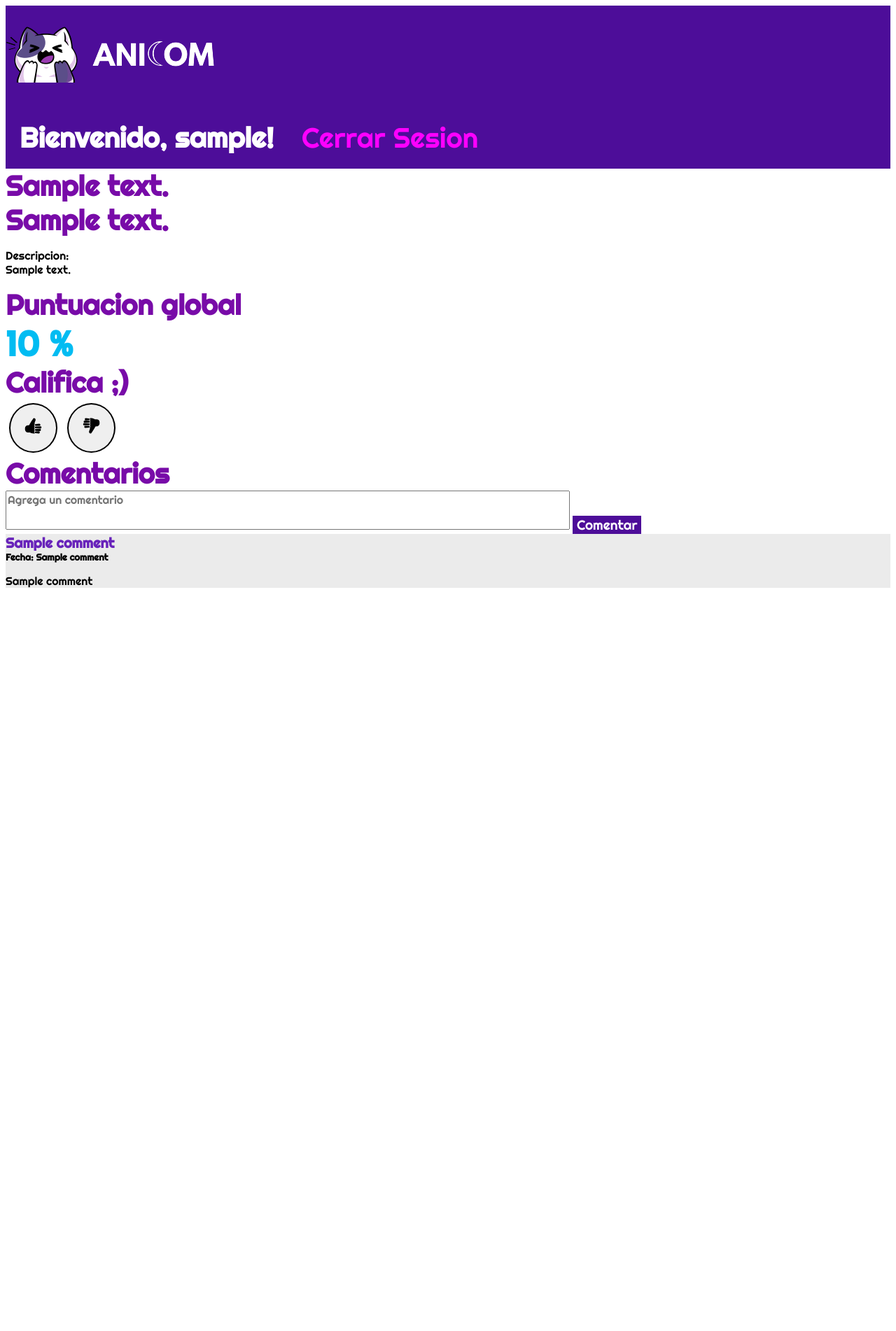
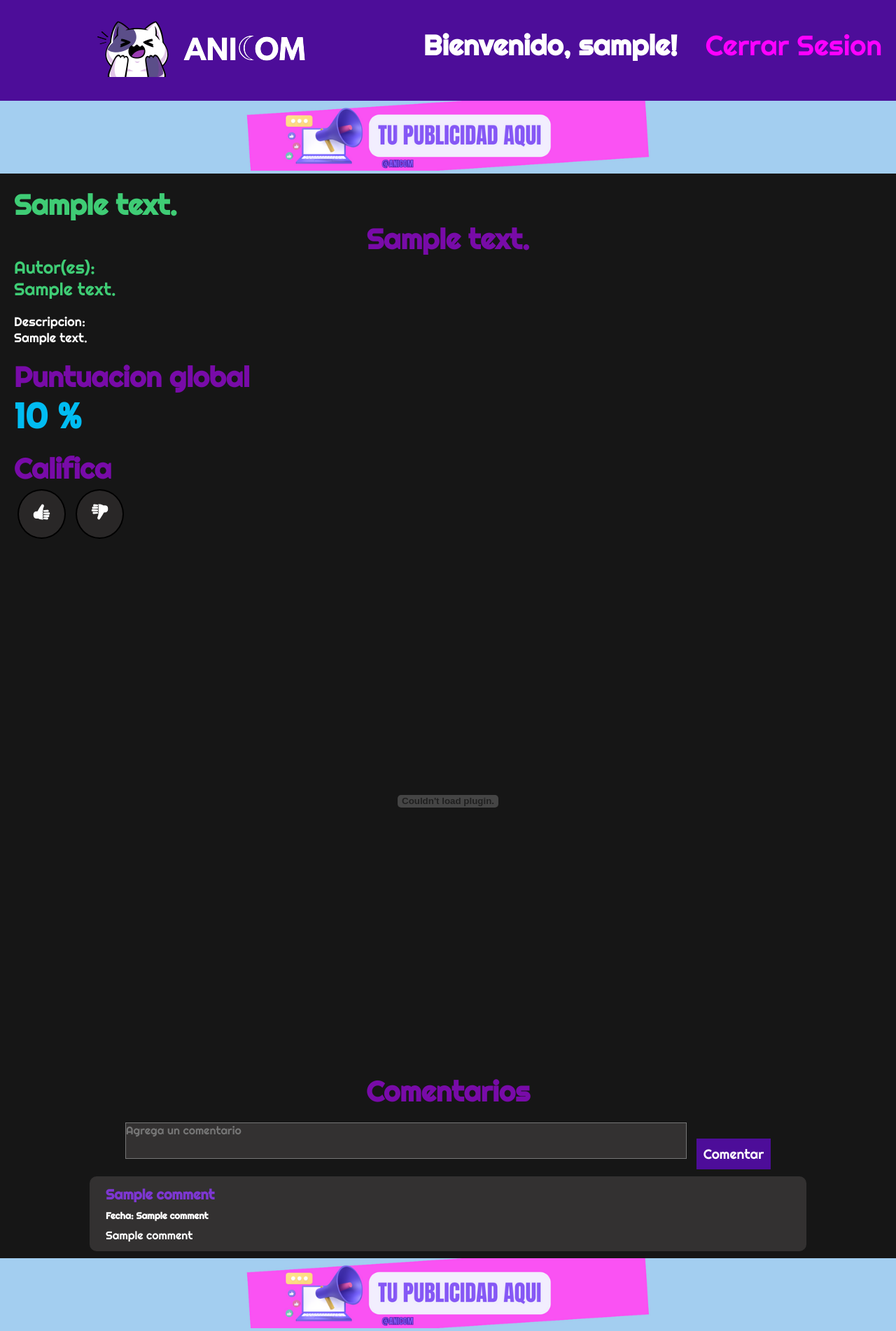
Before and after one commit to 0scarMoyeda/Anicom, a Flask app: template src/templates/plantilla_manga.html in a window 1280 px wide. Shown: the whole page at 70% size. Before the commit the page ends 840 px from the top, so only its background shows below. Run offline with Flask 3, Linux system fonts and the light colour scheme; the template is opened without the code that fills it: most values are stand-ins (such as "Sample title", 1, 10 or a date in 2020).

Commit message:
Add files via upload

```diff
--- a/src/app.py
+++ b/src/app.py
@@ -33,12 +33,24 @@ def home():
     return render_template('home.html', username=session['username'])
 
 
+# Mangas
+@app.route('/mangas')
+def mangas():
+    return render_template('mangas_index.html', username=session['username'])
+
+
+# Comics
+@app.route('/comics')
+def comics():
+    return render_template('comics_index.html', username=session['username'])
+
+
 # Manga template for testing
-@app.route('/plantilla_manga')
-def manga_template():
-    content_data = get_content(1)
+@app.route('/manga/<int:manga_id>')
+def manga_template(manga_id):
+    content_data = get_content(manga_id)
     user_data = get_current_user(session['username'])
-    comments = get_all_comments(1)
+    comments = get_all_comments(manga_id)
 
     print(content_data)
     print(user_data)
@@ -51,6 +63,7 @@ def manga_template():
         user_rating = 0
 
     content_score = get_content_score(content_data[0])
+    print(content_data)
 
     print('Rating es: '+str(user_rating))
 
@@ -58,11 +71,11 @@ def manga_template():
                            content=content_data, comments=comments, rating_value=user_rating, content_score=content_score)
 
 
-@app.route('/add_comment', methods=['POST'])
-def add_comment():
+@app.route('/add_comment/<int:content_id>', methods=['POST'])
+def add_comment(content_id):
 
     # get the manga/comic data to use it later on
-    content_data = get_content(1)
+    content_data = get_content(content_id)
     # and the user's data
     user_data = get_current_user(session['username'])
 
@@ -96,9 +109,9 @@ def add_comment():
 
 
 # Like and Dislike rating system in each manga/comic
-@app.route('/add_rating', methods=['POST'])
-def add_rating():
-    content_data = get_content(1)
+@app.route('/add_rating/<int:content_id>', methods=['POST'])
+def add_rating(content_id):
+    content_data = get_content(content_id)
     user_data = get_current_user(session['username'])
 
     # Get the like or dislike value from the user
@@ -128,7 +141,10 @@ def add_rating():
     connection.commit()
 
     # Redirect the user back to the page or show a success message
-    return redirect(url_for('manga_template'))
+    #return redirect(url_for('manga_template'))
+    return render_template('plantilla_manga.html', username=session['username'], content=content_data,
+                           comments=get_all_comments(content_id), rating_value=rating_value,
+                           content_score=get_content_score(content_id))
 
 
 # login page logic (getting the username and password to validate)
--- a/src/static/css/estilos.css
+++ b/src/static/css/estilos.css
@@ -1,6 +1,9 @@
 @import url('https://fonts.googleapis.com/css2?family=Righteous&display=swap');
 
-
+*{
+    margin: 0%;
+    padding: 0%;
+}
 
 h1,h2,h3,h4,h5,h6
 {
@@ -75,6 +78,7 @@ h1
 .fondoLogo
 {
     background-color: #4D0D99;
+    display: flex;
 }
 
 .logoInicial
@@ -371,18 +375,19 @@ p
 }
 
 /* Modificaciones y añadidos para el backend: Cuenta de usuario */
-a {
+a
+{
     text-decoration: none;
 }
 
 #cuentaUsuario {
-
+    margin-top: 20px;
     display: flex;
 }
 
 #cuentaUsuario h2 {
     color: white;
-    margin:20px;
+    margin: 20px;
 }
 
 #cuentaUsuario a {
@@ -396,3 +401,38 @@ a {
 #cuentaUsuario a:visited {
     color: magenta;
 }
+
+.Manga-pdf
+{
+    display: flex;
+    margin: auto;
+    justify-content: center;
+    align-items: center;
+}
+
+.iframe-pdf{
+    border: none;
+    margin: auto;
+    padding: 0%;
+}
+.iframe-pdf::-webkit-scrollbar {
+    display: none;
+}
+
+.iframe-pdf .toolbar {
+    display: none !important;
+}
+
+.iframe-pdf .page {
+    box-shadow: none !important;
+    background-color: transparent !important;
+}
+
+.content-image {
+    transition: 0.3s;
+}
+
+.content-image:hover {
+    box-shadow: 0px 0px 50px white;
+    transform: translate(0, -10px);
+}
--- a/src/static/css/estilosContenido.css
+++ b/src/static/css/estilosContenido.css
@@ -1,7 +1,33 @@
+body{
+    background-color: rgb(22, 22, 22);
+}
+
+h2{
+    text-align: center;
+}
+
 p, h4, h5 {
-    color: black;
+    color: white;
     font-family: 'Righteous', cursive;
 }
+
+
+#mangaType {
+    margin: auto;
+    color: #3fcc75
+}
+
+#author {
+    color: #3fcc75;
+    margin-bottom: 20px;
+    font-size: 25px;
+}
+
+#description {
+    margin-bottom: 10px;
+    font-size: 18px;
+}
+
 
 #califGlobal {
     font-family: 'Righteous', cursive;
@@ -10,11 +36,21 @@ p, h4, h5 {
     color: #01bcf2;
 }
 
-#seccionComentarios {
+
+.comment {
+    background-color: rgb(51, 49, 49);
+    border-radius: 10px;
+    padding: 3px;
+    margin-bottom: 10px;
 }
 
-.comment {
-    background-color: #ebebeb;
+.comment p{
+    margin-bottom: 10px;
+}
+
+.divComentarios{
+    display:inline;
+    align-items: baseline;
 }
 
 #txtComentario {
@@ -23,6 +59,8 @@ p, h4, h5 {
     height: 50px;
     font-family: 'Righteous', Arial;
     font-size: 16px;
+    background-color: rgb(51, 49, 49);
+    color: white;
 }
 
 #btnComentar {
@@ -31,27 +69,54 @@ p, h4, h5 {
     font-family: 'Righteous', cursive;
     font-size: larger;
     border: none;
+    padding: 10px;
+    margin-left: 10px;
+    margin-bottom: 10px;
 }
 
 .nombreUsuario {
     font-size: 20px;
-    color: #6823ba;
+    color: #7d37d1;
+}
+
+#info, #Puntuacion-G{
+    margin: 20px;
 }
 
 /* Sistema de likes */
+
+#likes{
+    margin: 20px;
+}
+
 .puntuacion {
     border: 2px solid black;
     border-radius: 100%;
     padding: 18px 20px;
     margin: 5px;
     font-size: 25px;
-    background-color: white
+    background-color: rgb(41, 39, 39);
+    color: white;
 
     transition: 0.1s;
 }
 
+.form-comentario{
+    text-align: center;
+}
+
+#seccionComentarios{
+    width: 80%;
+    margin: auto;
+    margin-top: 40px;
+}
+
+#seccionComentarios h2{
+    margin-bottom: 20px;
+}
+
 .puntuacion:hover {
-    background-color: #ebebeb;
+    background-color: #919090;
 }
 
 #liked, #disliked {
@@ -63,3 +128,8 @@ p, h4, h5 {
 #liked:hover, #disliked:hover {
     background-color: #7724da;
 }
+
+.nombreUsuario, .fecha, .comentario{
+    margin-left: 20px;
+    margin-top:10px ;
+}
--- a/src/templates/plantilla_manga.html
+++ b/src/templates/plantilla_manga.html
@@ -9,7 +9,9 @@
 <body>
     <div class="fondoLogo">
         <div class="logoInicial">
-            <img src="../static/images/LOGO_7-removebg-preview.png" alt="logo">
+            <a href="{{url_for('home')}}">
+                <img src="../static/images/LOGO_7-removebg-preview.png" alt="logo">
+            </a>
         </div>
 
         <div id="cuentaUsuario">
@@ -19,21 +21,28 @@
 
     </div>
 
+    <div class="Anuncio">
+        <img src="../static/images/Anuncio.png" alt="Publicidad">
+    </div>
+
     <!-- Manga/comic info -->
     <div id="info">
-        <h3>
+        <h3 id="mangaType">
             {{content[1]}}
-            {{user_}}
         </h3>
-        <h2>
+        <h2 id="mangaTitle">
             {{content[2]}}
         </h2>
-        <p>
+        <p id="author">
+            Autor(es):<br>{{content[3]}}
+        </p>
+
+        <p id="description">
             Descripcion:<br>{{content[4]}}
         </p>
     </div>
 
-    <div>
+    <div id="Puntuacion-G">
         <h3>
            Puntuacion global
         </h3>
@@ -42,8 +51,8 @@
 
     <!-- Sistema de likes -->
     <div id="likes">
-        <h3>Califica ;)</h3>
-        <form action="/add_rating" method="post">
+        <h3>Califica</h3>
+        <form action="{{ url_for('add_rating', content_id=content[0]) }}" method="post">
             <button class="puntuacion" type="submit" name="rating_value" value="like" id="{% if rating_value == 1 %}liked{% endif %}">
                 <ion-icon name="thumbs-up"></ion-icon>
             </button>
@@ -55,8 +64,8 @@
 
 
     <!-- Inserte manga/comic aqui -->
-    <div>
-
+    <div class="Manga-pdf">
+        <embed src="../static/mangas/manga{{content[0]}}.pdf" width="500px" height="700px" type="application/pdf" class="iframe-pdf">
     </div>
 
 
@@ -64,9 +73,9 @@
     <div id="seccionComentarios">
         <h2>Comentarios</h2>
 
-        <div>
+        <div class="divComentarios">
         <!-- FORM para añadir un nuevo comentario -->
-        <form action="/add_comment" method="post">
+        <form action="{{ url_for('add_comment', content_id=content[0]) }}" method="post" class="form-comentario">
           <textarea id="txtComentario" name="comment_text" placeholder="Agrega un comentario"></textarea>
           <input id="btnComentar" type="submit" value="Comentar">
         </form>
@@ -98,5 +107,9 @@
     <!-- Ionicons -->
     <script type="module" src="https://unpkg.com/ionicons@7.1.0/dist/ionicons/ionicons.esm.js"></script>
     <script nomodule src="https://unpkg.com/ionicons@7.1.0/dist/ionicons/ionicons.js"></script>
+
+    <div class="Anuncio">
+    <img src="../static/images/Anuncio.png" alt="Publicidad">
+    </div>
 </body>
 </html>
```
Also changed, not shown: src/static/css/estilosHeader.css (added, +28 -0 lines), src/templates/comics_index.html (+14 -6 lines), src/templates/home.html (+19 -15 lines), src/templates/mangas_index.html (+15 -7 lines), 9 other files.
